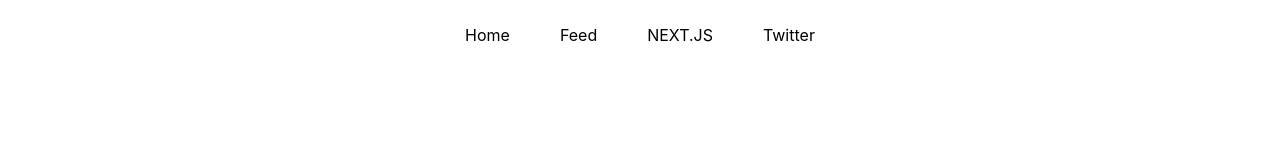
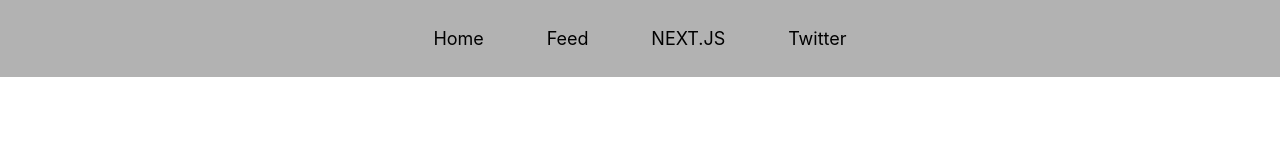
Before and after one commit to leilamahmoudi/News-Next.js, a Next.js app: page / in a window 1280 px wide. Shown: the top 160 px of the page. Built offline with nearby package versions, Linux system fonts and the light colour scheme.

Commit message:
added styled on toolbar

```diff
--- a/styles/Feed.module.css
+++ b/styles/Feed.module.css
@@ -1,6 +1,6 @@
 .main {
   display: flex;
-  margin-top: 50px;
+  margin-top: 77px;
   align-items: center;
   flex-direction: column;
 }
--- a/styles/Toolbar.module.css
+++ b/styles/Toolbar.module.css
@@ -1,12 +1,20 @@
 .main {
+  background: rgba(0, 0, 0, 0.3);
   width: 100%;
-  height: 50px;
+  justify-content: center;
+  padding: 0.7rem 1.7rem;
+  z-index: 2;
+  position: fixed;
   display: flex;
-  justify-content: center;
+  gap: 0.8rem;
+  backdrop-filter: blur(15px);
 }
 .main div {
   margin: 25px;
   cursor: pointer;
+  font-size: 18px;
+  line-height: 35px;
+  line-height: 5px;
 }
 .main div:hover {
   color: rgb(168, 168, 168);
```
